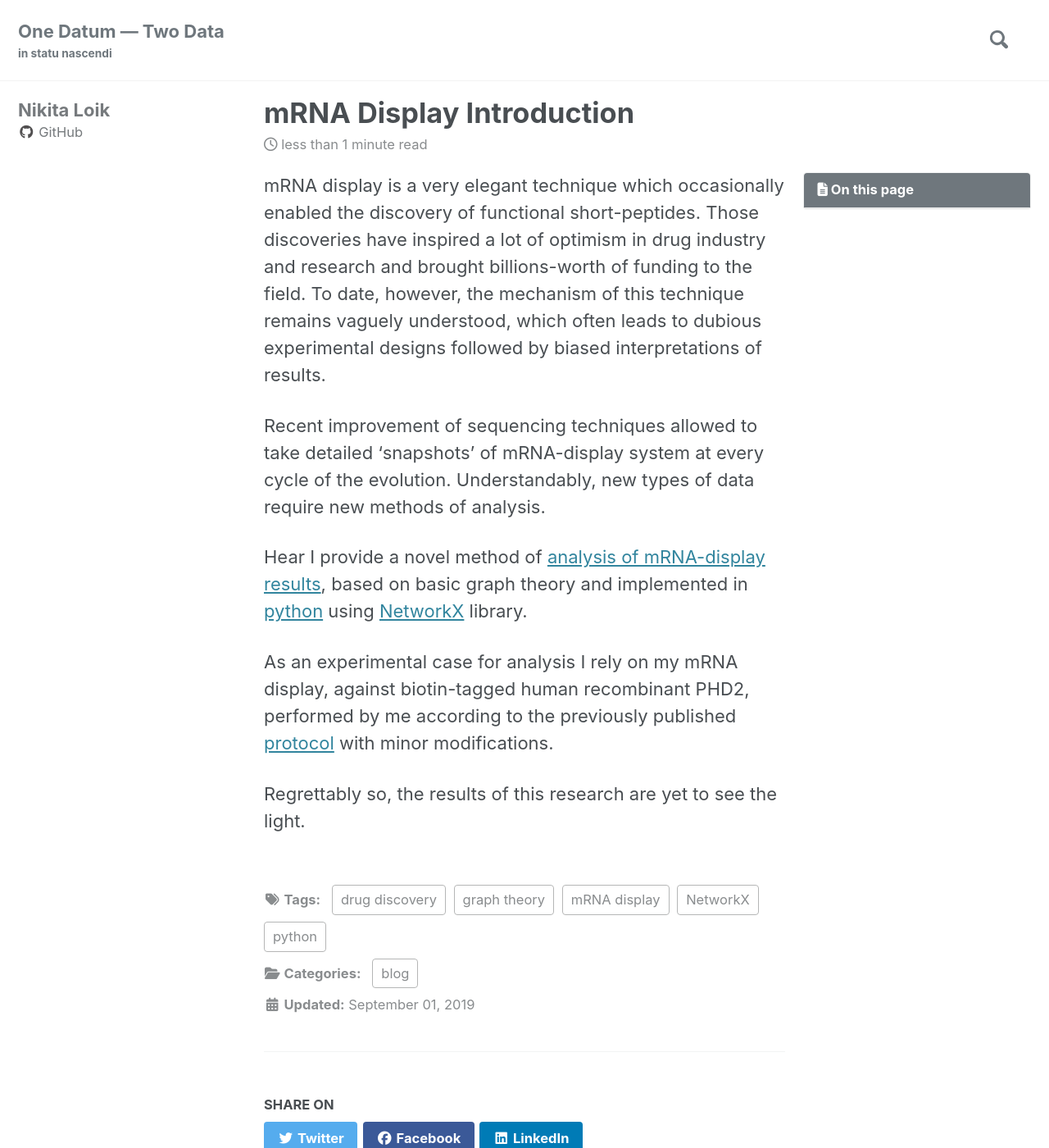
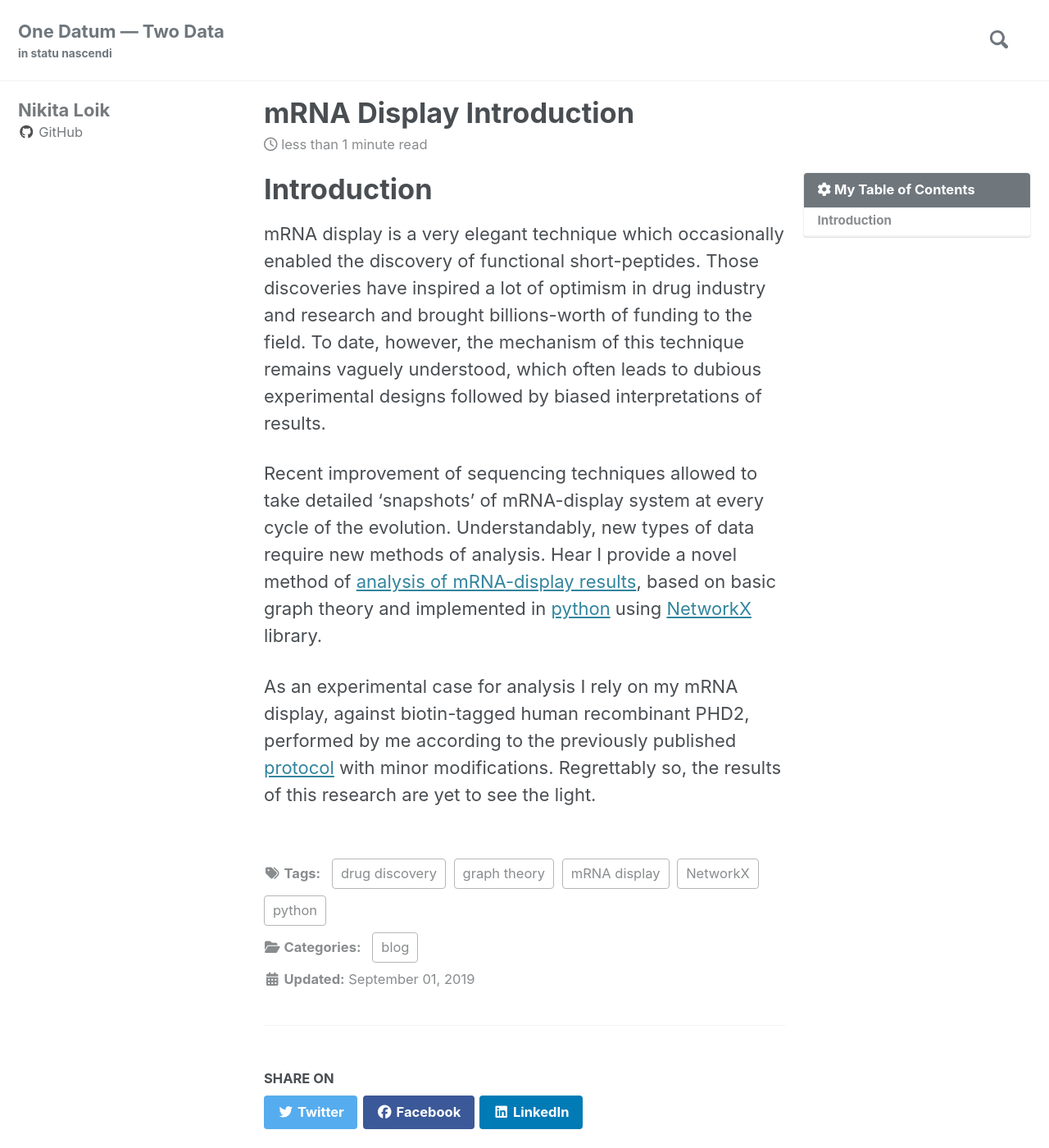
Before and after one commit to nikita-loik/one-datum-two-data, a Jekyll site: the page built from _posts/2019-09-01-mrna-display-introduction.md, in a window 1280 px wide and 1400 px high. Shown: the whole window at 82% size. Built offline with Jekyll 4.4.1, drawn with Linux system fonts in a browser that asks for light colours; cached includes are drawn as plain includes; nearby versions of some CDN libraries.

Commit message:
Update table of contents; clean-up the text

```diff
--- a/_posts/2019-09-01-mrna-display-introduction.md
+++ b/_posts/2019-09-01-mrna-display-introduction.md
@@ -4,6 +4,8 @@ date: 2019-09-01T00:00:00-00:00
 categories:
   - blog
 toc: true
+toc_label: "My Table of Contents"
+toc_icon: "cog"
 tags:
   - mRNA display
   - drug discovery
@@ -11,16 +13,13 @@ tags:
   - python
   - NetworkX
 ---
+# Introduction
 
 mRNA display is a very elegant technique which occasionally enabled the discovery of functional short-peptides. Those discoveries have inspired a lot of optimism in drug industry and research and brought billions-worth of funding to the field.  To date, however, the mechanism of this technique remains vaguely understood, which often leads to dubious experimental designs followed by biased interpretations of results.
 
-Recent improvement of sequencing techniques allowed to take detailed 'snapshots' of mRNA-display system at every cycle of the evolution. Understandably, new types of data require new methods of analysis.
+Recent improvement of sequencing techniques allowed to take detailed 'snapshots' of mRNA-display system at every cycle of the evolution. Understandably, new types of data require new methods of analysis. Hear I provide a novel method of [analysis of mRNA-display results][mrna-display], based on basic graph theory and implemented in [python][python] using [NetworkX][networkx] library.
 
-Hear I provide a novel method of [analysis of mRNA-display results][mrna-display], based on basic graph theory and implemented in [python][python] using [NetworkX][networkx] library.
-
-As an experimental case for analysis I rely on my mRNA display, against biotin-tagged human recombinant PHD2, performed by me according to the previously published [protocol][hayashi-ref] with minor modifications.
-
-Regrettably so, the results of this research are yet to see the light.
+As an experimental case for analysis I rely on my mRNA display, against biotin-tagged human recombinant PHD2, performed by me according to the previously published [protocol][hayashi-ref] with minor modifications. Regrettably so, the results of this research are yet to see the light.
 
 [mrna-display]: https://github.com/nikita-loik/mrna-display
 [python]:       https://www.python.org/
```
